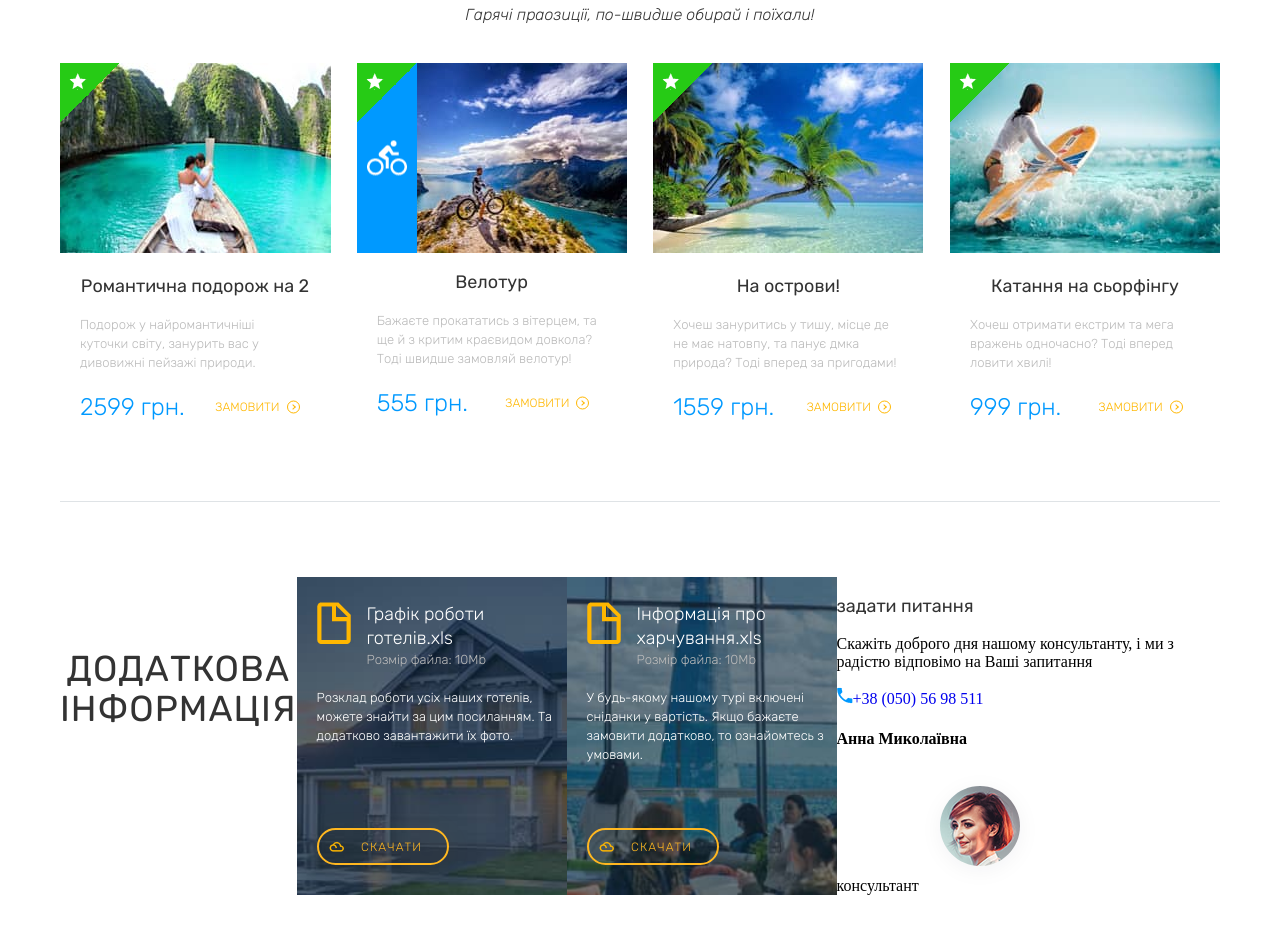
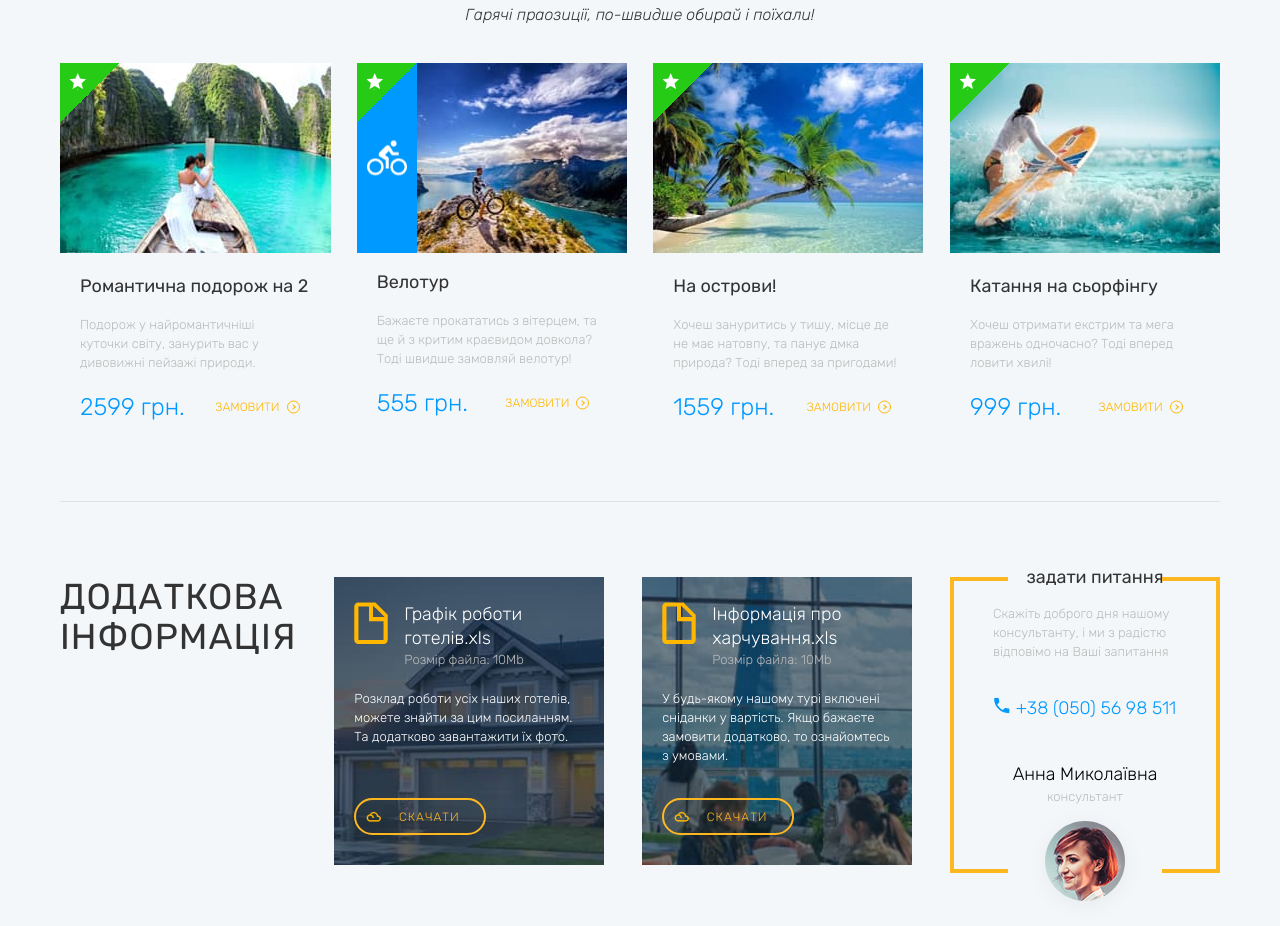
Before and after one commit to valentyn-jpg/strips, a website: page src/pug/index.pug in a window 1280 px wide. Shown: the part 3000-3926 px from the top of the page. Before the commit the page ends 3895 px from the top, so only its background shows below. Drawn offline with nearby package versions, Linux system fonts and the light colour scheme; files that its build step writes are made by us from their sources; files whose address does not match are found by name.

Commit message:
comentar

```diff
--- a/src/pug/component/footer.pug
+++ b/src/pug/component/footer.pug
@@ -75,15 +75,19 @@
                         | замовити додатково, то ознайомтесь
                         | з умовами.
                     a.submit.cloud(href="#") СКАЧАТИ
-            .contact-box
+            .card.contact-box
+                .frame.frame-right.frame-footer
                 h3 задати питання
-                p
+                p.tiny-text
                     | Скажіть доброго дня нашому консультанту,
                     | і ми з радістю відповімо на Ваші запитання
-                img(src="telephon.png" alt="telephon")
                 a.phone(href="tel:+380505698511")
+                    img(src="img/telephon.png" alt="telephon")
                     | +38 (050) 56 98 511
-                h4 Анна Миколаївна
-                span консультант
+                .author
+                    .info
+                        h4.name-text Анна Миколаївна
+                        span.tiny-text консультант
 
-                img(src="woman.png" alt="")
+                    img(src="img/woman.png" alt="woman").woman
+                .frame.frame-left.frame-footer
--- a/src/sass/component/footer.sass
+++ b/src/sass/component/footer.sass
@@ -19,6 +19,8 @@
         padding: 0
     h3
         font-size: 18px
+        text-align: left
+        padding-left: 20px
         line-height: 22px
         color: #333333
         font-weight: 400
@@ -31,9 +33,10 @@
     padding: 0px 20px
 .blue-bike
     position: relative
-    z-index: -1
+    z-index: 0
     img
         display: block
+        z-index: 1
     &::before
         content:""
         position: absolute
@@ -59,6 +62,10 @@
         background-image: url(../img/house.jpg)
         background-size: cover
         padding-bottom: 100px
+        .tiny-text
+            padding-left: 70px
+        .white
+            padding: 20px 20px 0px
     .shard
         background-image: url(../img/shard.jpg)
     a.cloud
@@ -95,11 +102,50 @@ h3.size
     padding-top: 25px
     font-family: "Rubik"
 .info-section
+        h2
+            margin: 0
+            text-align: left
         .tiny-text
-            padding-left: 70px
             padding-top: 0
             margin: 0
         .white
             color: #fff
             padding-left: 20px
             padding-top: 19px
+.contact-box
+    padding: 27px 43px
+    box-sizing: border-box
+    h3
+        position: absolute
+        white-space: nowrap
+        margin: 0
+        top: 0
+        left: 50%
+        transform: translate(-50%,-50%)
+    .name-text
+        color: #000
+        margin: 0
+    .info
+        text-align: center
+        padding-top: 40px
+.frame-footer
+    position: absolute
+    border: 4px solid #ffb720
+    width: 20%
+    height: 100%
+    opacity: 1
+.frame-left
+    border-left: none
+.frame-right
+    border-right: none
+a.phone
+    padding-top: 34px
+    display: block
+    text-align: center
+    font-size: 18px
+    line-height: 26px
+    color: #0099ff
+    font-weight: 300
+    font-family: "Rubik"
+    img
+        padding-right: 6px
--- a/src/sass/styles.sass
+++ b/src/sass/styles.sass
@@ -1,6 +1,7 @@
 
 body,html
   margin: 0
+  background-color: #f4f7f9
 
 a
   text-decoration: none
@@ -79,6 +80,8 @@ h1
   display: flex
 .card
   max-width: 270px
+  &:hover
+    background-color: #fff
 .price
   font-size: 24px
   line-height: 44px
@@ -101,11 +104,13 @@ h1
     width: 60px
     height: 60px
     top: 0
+    z-index: 2
     left: 0
     background-image: linear-gradient(135deg, #26cb15 50%,transparent 50%)
   &::after
     background-image: url(../img/star.png)
     content: ""
+    z-index: 2
     position: absolute
     width: 18px
     height: 17px
```
Also changed, not shown: docs/css/styles.css, docs/img/Cloud.png (deleted), docs/index.html.
